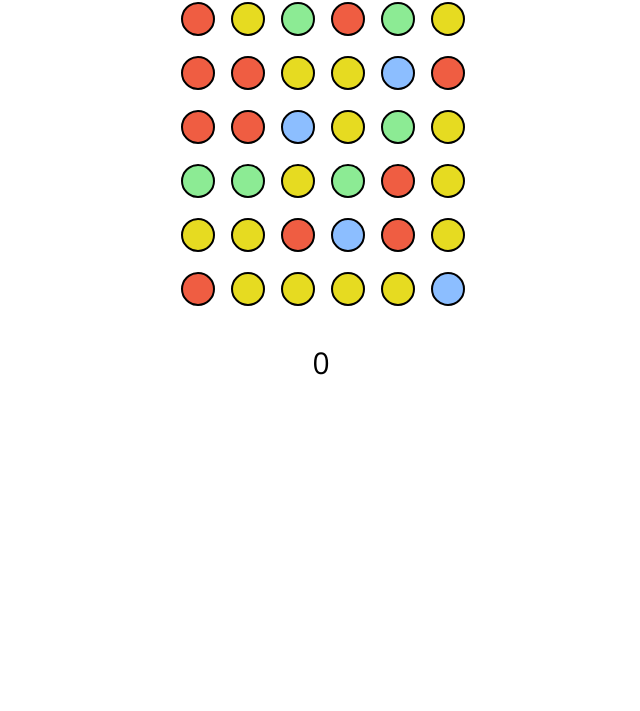
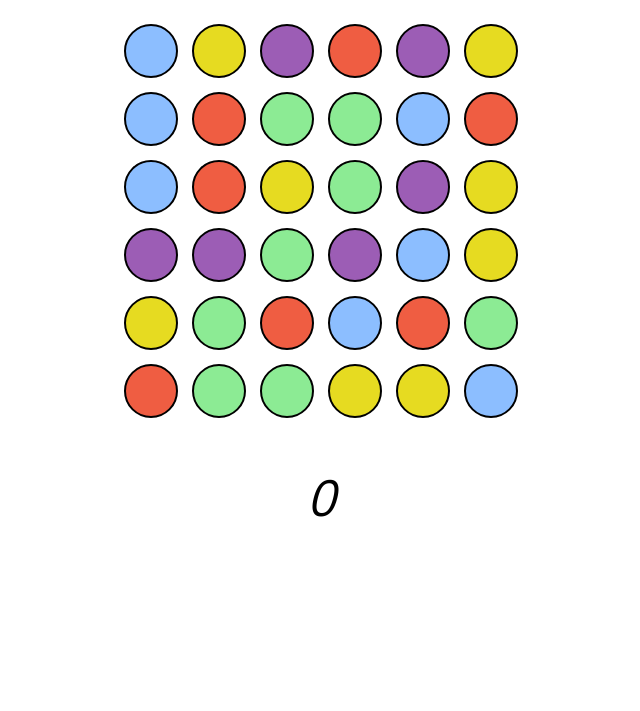
Before and after one commit to benmcderm/pop, a website built with webpack: page index.html in a window 1280 px wide. Shown: the part 89-800 px from the top of the page, without its empty margins (319-959 px from the left). Built offline with nearby package versions, Linux system fonts and the light colour scheme.

Commit message:
Better styling

```diff
--- a/scripts/board.js
+++ b/scripts/board.js
@@ -12,7 +12,7 @@ function Board() {
 };
 
 function randomColor() {
-  return colors[Math.floor(Math.random() * (colors.length - 1))]
+  return colors[Math.floor(Math.random() * (colors.length))]
 };
 
 Board.prototype.resetBoard = function () {
--- a/stylesheets/style.css
+++ b/stylesheets/style.css
@@ -9,12 +9,13 @@ header {
 .title {
   text-align: center;
   margin: auto;
+  font-size: 50px;
 }
 
 .board {
   margin: 30px auto;
-  width: 300px;
-  height: 320px;
+  width: 408px;
+  height: 416px;
   overflow: hidden;
 }
 
@@ -23,13 +24,14 @@ header {
   margin: auto;
   height: 20px;
   width: 50px;
-  font-size: 30px;
+  font-size: 50px;
+  font-style: oblique;
   text-align: center;
 }
 
 .column {
-  height: 348px;
-  width: 50px;
+  height: 408px;
+  width: 68px;
   float: left;
   margin: 0;
   padding: 0;
@@ -38,15 +40,35 @@ header {
 .dot {
   float: left;
   position: relative;
-  margin: 10px;;
-  height: 30px;
-  width: 30px;
+  margin: 7px;;
+  height: 50px;
+  width: 50px;
   border: 2px solid black;
   border-radius: 50%;
   background-color: blue;
   list-style: none;
   transition: display 2000ms, top 200ms, right 200ms, left 200ms, bottom 200ms;
+  animation: entering 1000ms;
+  opacity: 1;
 }
+
+@keyframes entering {
+    0% {
+        opacity: 0;
+    }
+    25% {
+        opacity: .25;
+    }
+    50% {
+        opacity: .5;
+    }
+    75% {
+        opacity: .75;
+    }
+    100% {
+        opacity: 1;
+    }
+  }
 
 .dot:hover {
   opacity: .6;
```
